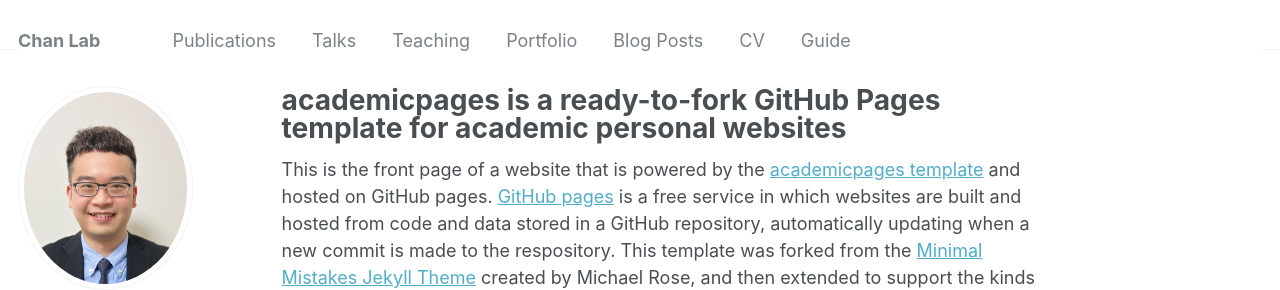
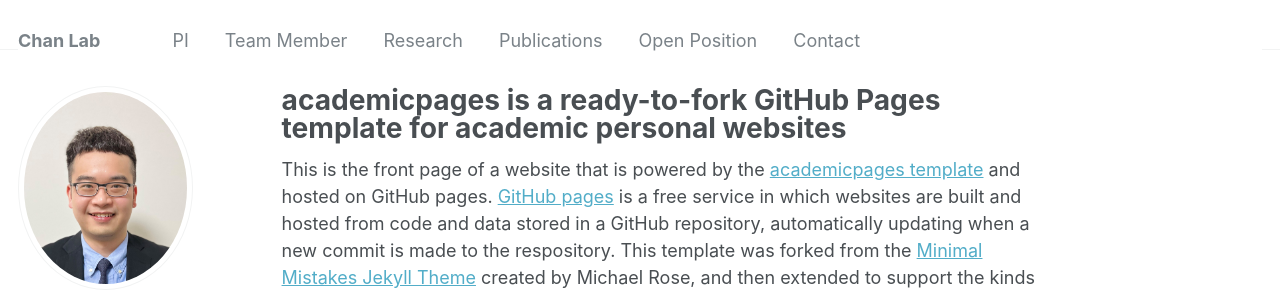
Before and after one commit to cychan-chem/chinychan.github.io, a Jekyll site: the page built from _pages/about.md, in a window 1280 px wide. Shown: the top 290 px of the page. Built offline with Jekyll 4.4.1, drawn with Linux system fonts in a browser that asks for light colours; some web fonts are replaced.

Commit message:
Update navigation.yml

```diff
--- a/_data/navigation.yml
+++ b/_data/navigation.yml
@@ -1,22 +1,19 @@
 # main links links
 main:
+  - title: "PI"
+    url: /cv/
+
+  - title: "Team Member"
+    url: /portfolio/
+
+  - title: "Research"
+    url: /files/
+
   - title: "Publications"
     url: /publications/
 
-  - title: "Talks"
-    url: /talks/
+  - title: "Open Position"
+    url: /files/
 
-  - title: "Teaching"
-    url: /teaching/
-
-  - title: "Portfolio"
-    url: /portfolio/
-
-  - title: "Blog Posts"
-    url: /year-archive/
-
-  - title: "CV"
-    url: /cv/
-
-  - title: "Guide"
-    url: /markdown/
+  - title: "Contact"
+    url: /files/
```
